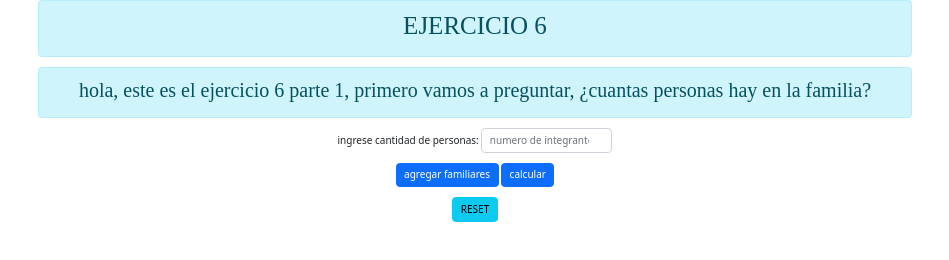
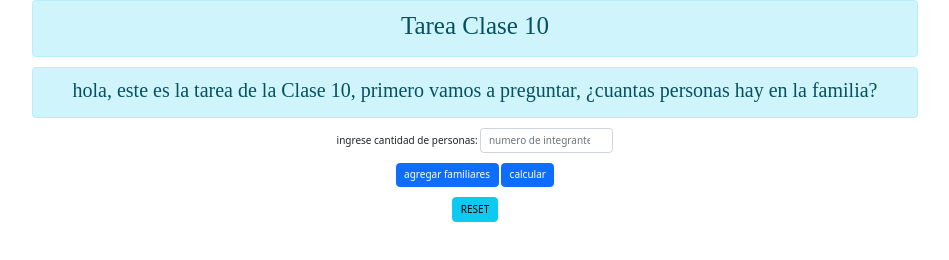
Before and after one commit to WalterKc/Tarea-10, a website: page index.html in a window 1280 px wide. Shown: the whole page, without its empty margins (165-1114 px from the left). Drawn offline with nearby package versions, Linux system fonts and the light colour scheme; a web font is replaced by a local one.

Commit message:
Correcion en nombre de tarea

```diff
--- a/index.html
+++ b/index.html
@@ -17,11 +17,11 @@
 <body>
   <header>
     <div class="alert alert-info" role="alert">
-      <h1 id="textoCambio">EJERCICIO 6</h1>
+      <h1 id="textoCambio">Tarea Clase 10</h1>
     </div>
 
     <div class="alert alert-info" role="alert">
-      <h2 id="textoH2"> hola, este es el ejercicio 6 parte 1, primero vamos a preguntar, ¿cuantas personas
+      <h2 id="textoH2"> hola, este es la tarea de la Clase 10, primero vamos a preguntar, ¿cuantas personas
         hay en la familia?
       </h2>
     </div>
@@ -29,7 +29,7 @@
 
     <form>
       <div class="mb-3">
-        <label class="test3" for="sueldo">ingrese cantidad de personas:</label>
+        <label  id="PreguntaFamiliar">ingrese cantidad de personas:</label>
         <input class="form-control" type="number" aria-describedby="emailHelp" id="edad" placeholder="numero de integrantes" />
 
 
```
